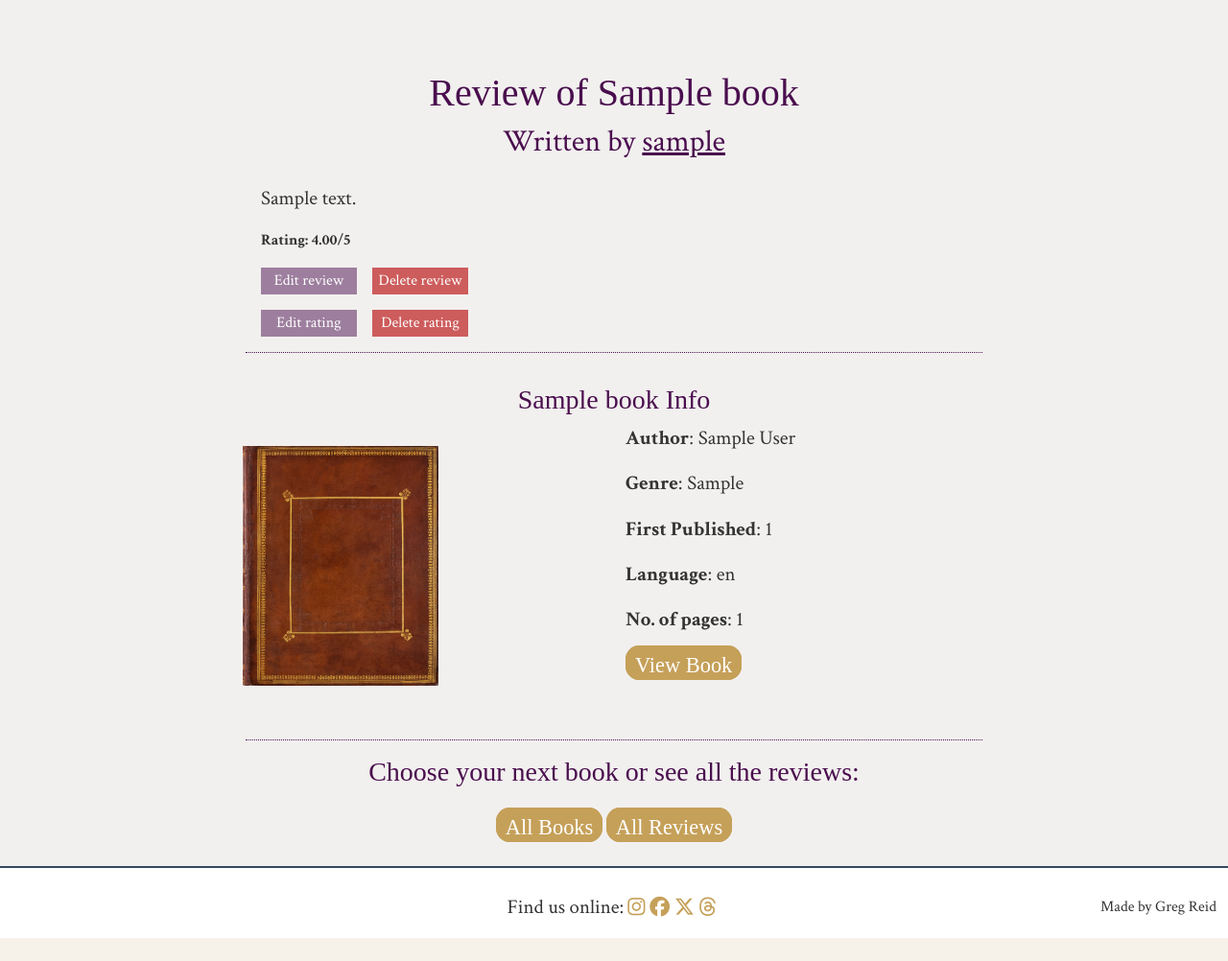
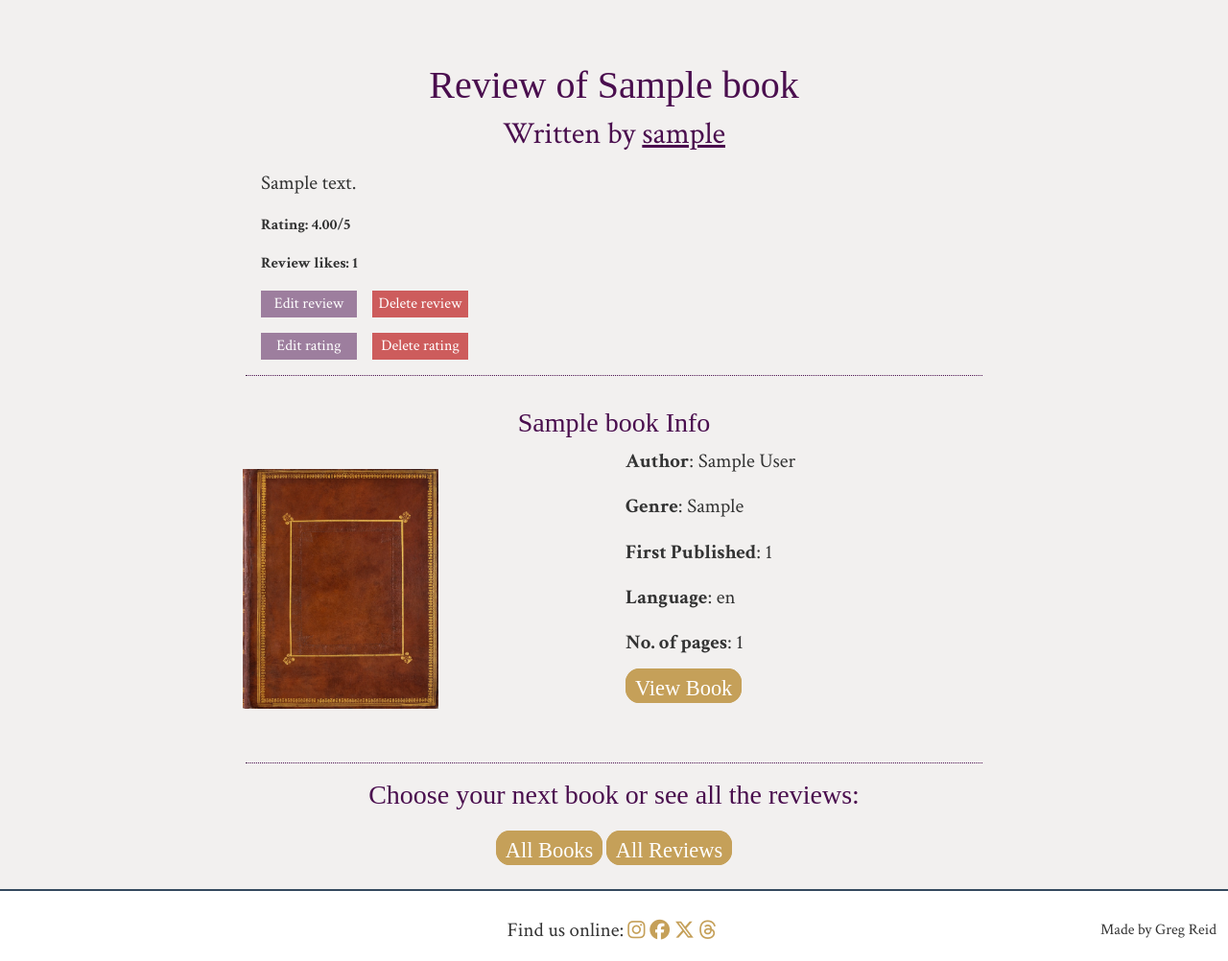
Before and after one commit to Greggy1234/The-Book-Collective, a Django app: a page that uses reviews/templates/review/review-detail.html in a window 1280 px wide. Shown: the part 63-1065 px from the top of the page at 96% size. Before the commit the page ends 1041 px from the top, so only its background shows below. Run offline with Django 5.2, Linux system fonts and the light colour scheme; a user stored in the database is signed in; tables that the repository leaves empty hold one stand-in row (values such as "Sample post"); some libraries are stand-ins or nearby versions; some web fonts are replaced.

Commit message:
Add likes to homepage, all reviews, review detail, and book detail allowing users to like and unlike a review

```diff
--- a/book/templates/book/add-book.html
+++ b/book/templates/book/add-book.html
@@ -4,7 +4,7 @@
 
 {% block content %}
 <!-- add-book.hmtl code starts here -->
-<div class="py-3 text-center">
+<div class="py-2 text-center">
     <h1>Add a book</h1>
     <h2>Add a book so you can keep track</h2>
 </div>
--- a/book/templates/book/books.html
+++ b/book/templates/book/books.html
@@ -3,7 +3,7 @@
 
 {% block content %}
 <!-- books.html content starts here -->
-<div class="py-3 text-center">
+<div class="py-2 text-center">
     <h1>Books</h1>
     <h2>Find your book, track your reading, then write a review!</h2>
     <p>If you don't find your book in the list below, you can add a new book here:</p>
--- a/book/templates/book/search.html
+++ b/book/templates/book/search.html
@@ -3,7 +3,7 @@
 
 {% block content %}
 <!-- search.html content starts here -->
-<div class="py-3 text-center">
+<div class="py-2 text-center">
     <h1>Results for {{ request.GET.q }}</h1>
 </div>
 {% if book_search %}
--- a/book/views.py
+++ b/book/views.py
@@ -90,6 +90,8 @@ def book_detail(request, slug):
     """
     book = get_object_or_404(Book, slug=slug)
     review = book.book_review.all().order_by("-created_on")
+    for rev in review:
+        rev.user_review_like = rev.review_like.filter(author=request.user).first()
     rating = book.book_rating.all().order_by("-created_on")
     review_count = book.book_review.count()
     user_review = book.book_review.filter(object=book, author=request.user).first()
--- a/reviews/templates/review/review-detail.html
+++ b/reviews/templates/review/review-detail.html
@@ -3,8 +3,8 @@
 {% load crispy_forms_tags %}
 
 {% block content %}
-<!-- reviews-details.hmtl code starts here -->
-<div class="py-3 text-center">
+<!-- reviews-details.html code starts here -->
+<div class="py-2 text-center">
     <h1>Review of {{ review.object.title }}</h1>
     <h2>Written by <a href="{% url 'profile_page' username=review.author.username %}" class="header-link-text">
             {{ review.author }}</a></h2>
@@ -19,6 +19,22 @@
                 <p class="p-small bold">Rating: {{ rating.rating }}/5</p>
                 {% else %}
                 <p class="p-small bold">No rating given</p>
+                {% endif %}
+            </div>
+            <div class="d-flex gap-2 like-div">
+                <p class="p-small bold">Review likes: {{ review.number_likes }}</p>
+                {% if review.author != request.user %}
+                {% if user_review_like %}
+                <form method="POST" id="delete_review_like" action="{% url 'delete-review_like' slug=review.slug %}">
+                    <button type="submit"><i class="fa-solid fa-thumbs-up thumbs-up-line-height"></i></button>
+                    {% csrf_token %}
+                </form>
+                {% else %}
+                <form method="POST" id="add_review_like" action="{% url 'add_review_like' slug=review.slug %}">
+                    <button type="submit"><i class="fa-regular fa-thumbs-up thumbs-up-line-height"></i></button>
+                    {% csrf_token %}
+                </form>
+                {% endif %}
                 {% endif %}
             </div>
             <div id="hidden-edit-review-form-review-page" class="d-none">
--- a/reviews/views.py
+++ b/reviews/views.py
@@ -28,6 +28,8 @@ def recent_reviews(request):
         :template:`review/index.html`
     """
     review = Review.objects.select_related("object", "author").order_by("-created_on")[:4]
+    for rev in review:
+        rev.user_review_like = rev.review_like.filter(author=request.user).first()
     rating = Rating.objects.select_related("object", "author").order_by("-created_on")
     book_status_currently_reading = Status.objects.select_related("object", "author").filter(status=2, author=request.user).order_by("-updated_on")[:4]
     book_status_wishlist = Status.objects.select_related("object", "author").filter(status=1, author=request.user).order_by("-updated_on")[:4]
@@ -60,6 +62,8 @@ def all_reviews(request):
         :template:`review/all-reviews.html`
     """
     review = Review.objects.select_related("object", "author").order_by("-created_on")
+    for rev in review:
+        rev.user_review_like = rev.review_like.filter(author=request.user).first()
     rating = Rating.objects.select_related("object", "author").order_by("-created_on")
 
     review_paginator = Paginator(review, 15)
@@ -91,11 +95,14 @@ def review_detail(request, slug):
         An instance of :model:`reviews.Review`
     ``rating``
         All instances of :model:`reviews.Rating` related to review
+    ``user_review_like``
+        Returns if the request.user has liked the review
 
     **Template**
         :template:`review/review-detail.html`
     """
     review = get_object_or_404(Review, slug=slug)
+    user_review_like = review.review_like.filter(author=request.user).first()
     rating = Rating.objects.all().filter(author=review.author, object=review.object).first()
 
     add_rating_form = RatingForm()
@@ -110,7 +117,8 @@ def review_detail(request, slug):
             "add_rating_form_modal": add_rating_form_modal,
             "add_review_form": add_review_form,
             "review": review,
-            "rating": rating
+            "rating": rating,
+            "user_review_like": user_review_like
         }
     )
 
--- a/static/css/style.css
+++ b/static/css/style.css
@@ -186,6 +186,22 @@ nav form {
     font-size: 1.3rem;
 }
 
+/* Like styles */
+.fa-thumbs-up {
+    line-height: 1.5;
+    color: var(--button-links)
+}
+
+/* This is specifically for the review detail page as the thumbs up appears next to text and not a button */
+.thumbs-up-line-height {
+    line-height: 1;
+}
+
+.like-div button {
+    border: none;
+    padding: 0px;
+}
+
 /* Add book form styles */
 #id_author,
 #id_genres {
```
Also changed, not shown: book/templates/book/book-detail.html (+22 -5 lines), reviews/templates/review/all-reviews.html (+18 -3 lines), reviews/templates/review/index.html (+22 -5 lines).
